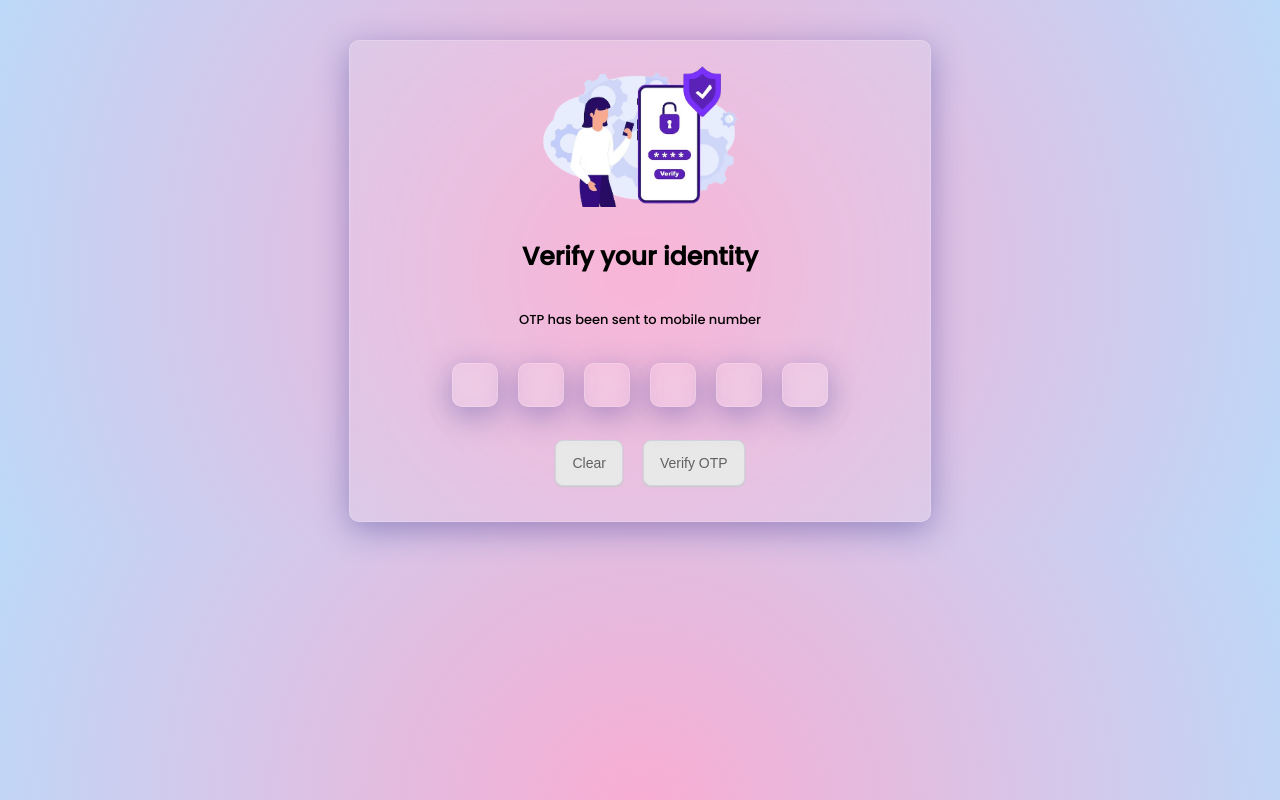
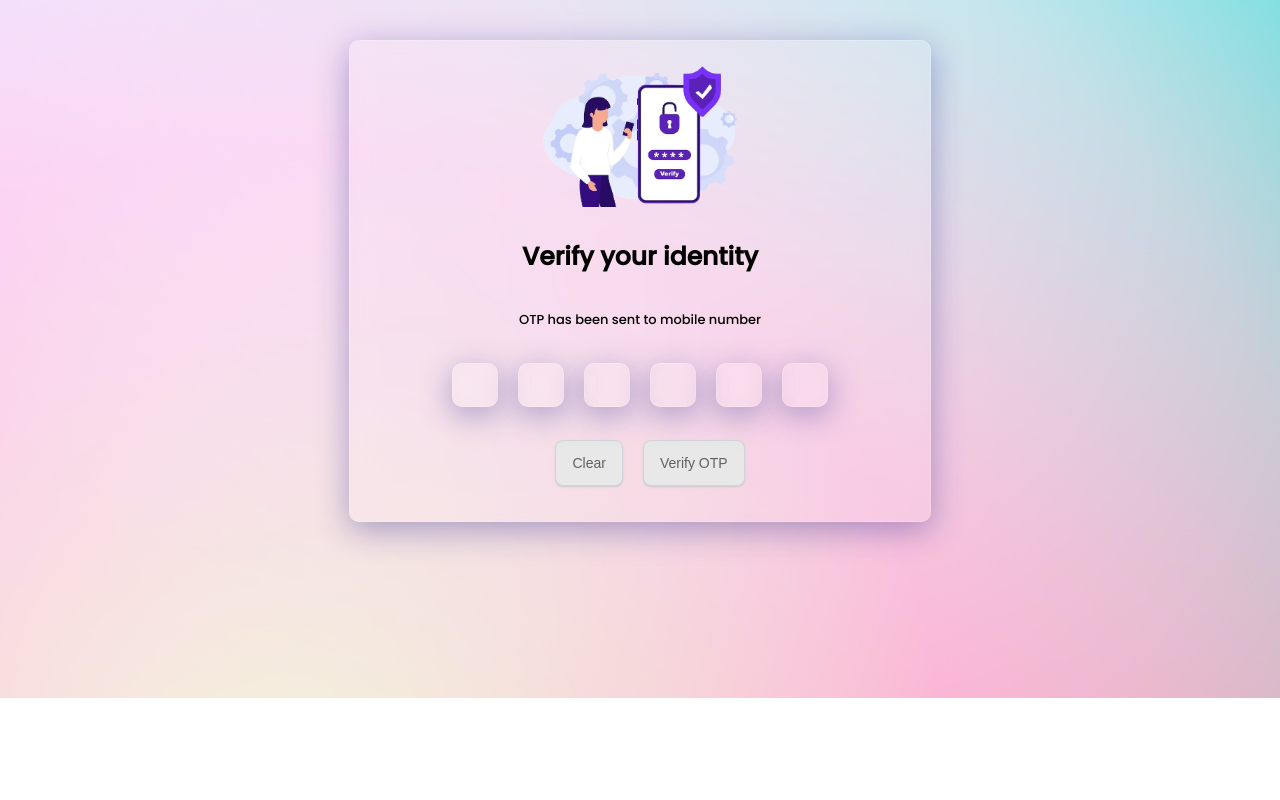
Before and after one commit to AshwiniParaye1/Verification, a React (Create React App) app: page /verify in a window 1280 px wide. Built offline with nearby package versions, Linux system fonts and the light colour scheme; a web font is replaced by a local one.

Commit message:
css modified

```diff
--- a/src/index.css
+++ b/src/index.css
@@ -7,31 +7,13 @@ body {
     "Helvetica Neue", sans-serif;
   -webkit-font-smoothing: antialiased;
   -moz-osx-font-smoothing: grayscale;
-  /* background: url("../src/assets/grade6.jpg");
+  background: url("../src/assets/grade6.jpg");
   background-size: cover;
   background-repeat: no-repeat;
   background-position: center center;
   top: 0;
   left: 0;
-  position: relative; */
-
-  background: rgb(249, 172, 210);
-  background: -moz-radial-gradient(
-    circle,
-    rgba(249, 172, 210, 1) 0%,
-    rgba(189, 217, 249, 1) 100%
-  );
-  background: -webkit-radial-gradient(
-    circle,
-    rgba(249, 172, 210, 1) 0%,
-    rgba(189, 217, 249, 1) 100%
-  );
-  background: radial-gradient(
-    circle,
-    rgba(249, 172, 210, 1) 0%,
-    rgba(189, 217, 249, 1) 100%
-  );
-  filter: progid:DXImageTransform.Microsoft.gradient(startColorstr="#f9acd2",endColorstr="#bdd9f9",GradientType=1);
+  position: relative;
 }
 
 code {
--- a/src/styles/OTP.css
+++ b/src/styles/OTP.css
@@ -90,5 +90,6 @@
     height: 35px;
     width: 30px;
     margin: 5px;
+    box-shadow: 0 8px 32px 0 rgba(31, 38, 135, 0.37);
   }
 }
--- a/src/styles/Phone.css
+++ b/src/styles/Phone.css
@@ -133,7 +133,7 @@ button:focus-visible {
   }
 
   button {
-    margin-left: 0;
+    margin-left: 10px;
     margin-top: 10px;
   }
 
```
